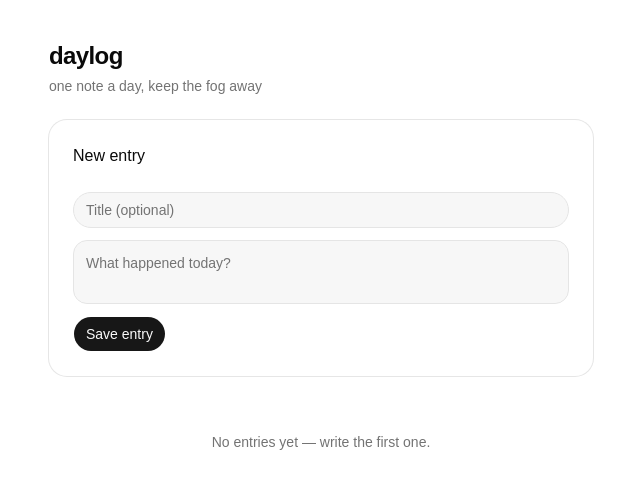
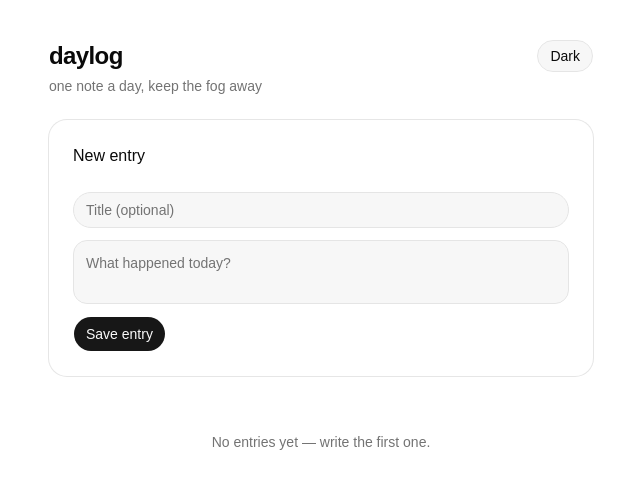
Before and after one commit to uirobinmilligan/daylog, a React (Vite) app: page / in a window 1280 px wide. Shown: the top 488 px of the page, without its empty margins (319-959 px from the left). Built offline with nearby package versions, Linux system fonts and the light colour scheme.

Commit message:
feat: add a theme toggle button

```diff
--- a/src/App.tsx
+++ b/src/App.tsx
@@ -10,6 +10,7 @@ export default function App() {
   const [entries, setEntries] = useLocalStorage<Entry[]>("daylog.entries", [])
   const [title, setTitle] = useState("")
   const [body, setBody] = useState("")
+  const [dark, setDark] = useState(false)
 
   function addEntry() {
     const text = title.trim() || body.trim()
@@ -24,7 +25,12 @@ export default function App() {
 
   return (
     <main className="mx-auto min-h-screen max-w-xl px-4 py-10">
-      <h1 className="mb-1 text-2xl font-semibold tracking-tight">daylog</h1>
+      <div className="mb-1 flex items-center justify-between">
+        <h1 className="text-2xl font-semibold tracking-tight">daylog</h1>
+        <Button variant="outline" size="sm" onClick={() => setDark((d) => !d)}>
+          {dark ? "Light" : "Dark"}
+        </Button>
+      </div>
       <p className="text-muted-foreground mb-6 text-sm">one note a day, keep the fog away</p>
 
       <Card className="mb-6">
```
